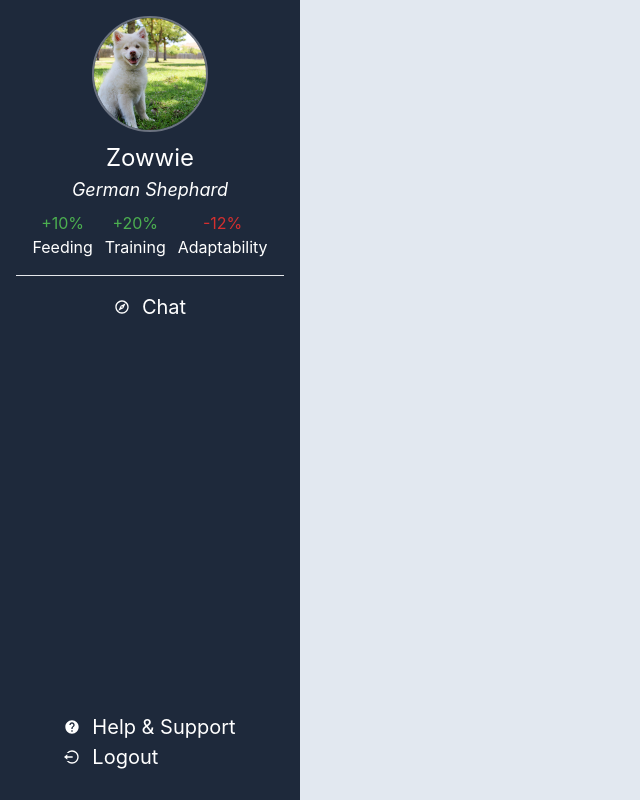
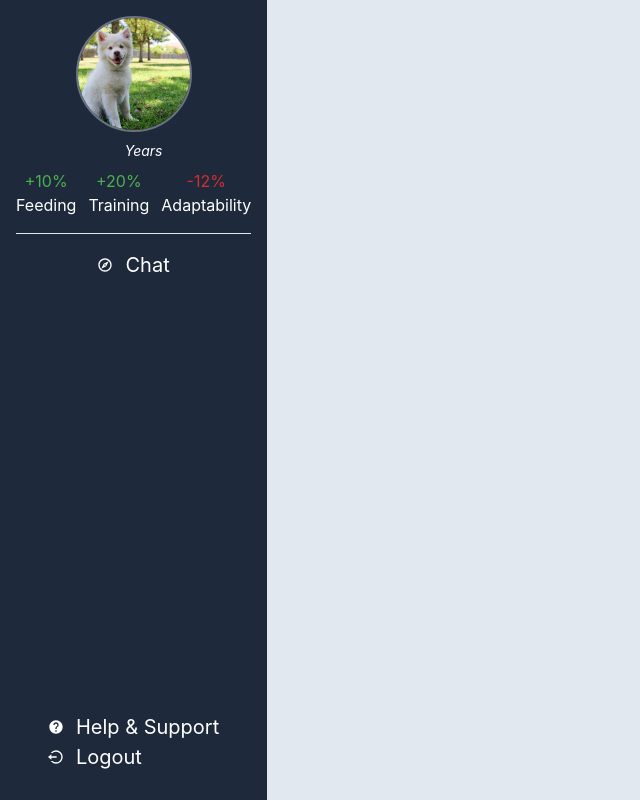
Before and after one commit to Titus210/PetBot, a React (Vite) app in the folder frontend/PetBot/: page /homepage in a window 1280 px wide. Shown: the whole page, without its empty margins (0-640 px from the left). Built offline with nearby package versions, Linux system fonts and the light colour scheme; no server answers.

Commit message:
Feat: Dynamically fetched data

```diff
--- a/frontend/PetBot/src/components/layouts/sidebar/SideBar.tsx
+++ b/frontend/PetBot/src/components/layouts/sidebar/SideBar.tsx
@@ -1,18 +1,10 @@
-import styled from 'styled-components'
+import React, { useState, useEffect } from 'react';
+import styled from 'styled-components';
 import { Link } from 'react-router-dom';
-
-// import icons
-import { MdDashboard, MdOutlineExplore, MdOutlineHelp } from "react-icons/md";
-
-
-import { RiLogoutCircleLine } from 'react-icons/ri'
-
-
-
+import axios from 'axios';
+import { MdDashboard, MdOutlineExplore, MdOutlineHelp } from 'react-icons/md';
+import { RiLogoutCircleLine } from 'react-icons/ri';
 import personProfile from '../../../assets/images/dog.jpg';
-
-
-import './sidebar.css'
 
 const ProfileImage = styled.div`
   background-image: url(${personProfile});
@@ -20,40 +12,55 @@ const ProfileImage = styled.div`
   background-position: center;
 `;
 
+const SideBar: React.FC = () => {
+  const [petData, setPetData] = useState(null);
+  const [error, setError] = useState(null);
 
+  useEffect(() => {
+    const fetchPetData = async () => {
+      try {
+        const response = await axios.get('http://localhost:5000/getpet');
+        setPetData(response.data);
+        setError(null);
+      } catch (error) {
+        setError(error.response.data.error);
+        setPetData(null);
+      }
+    };
 
-const SideBar: React.FC = () => {
+    fetchPetData();
+  }, []);
+
   return (
     <div className="sidebar">
       <div className="flex flex-col  w-full  h-screen relative  bg-slate-800 px-4">
-
-
         {/* User details */}
-        <div className="flex gap-2  flex-col items-center  text-white text-center border-b py-4" >
+        <div className="flex gap-2  flex-col items-center  text-white text-center border-b py-4">
           {/* profile photo */}
           <div className="border-2 border-gray-500 rounded-full">
             <ProfileImage className="bg-pr flex items-center justify-center w-28 h-28 rounded-full" />
           </div>
-          {/* username */}
           <div className=" ">
             {/* name */}
-            <h3 className=" text-2xl">
-              Zowwie
-            </h3>
-            <p className="text-lg italic">German Shephard</p>
+            <h3 className=" text-2xl">{petData?.petName}</h3>
+            {/* pet details */}
+            <div className="flex gap-5">
+              <p className="text-sm italic">{petData?.petBreed}</p>
+              <p className="text-sm italic">{petData?.petAge} Years</p>
+            </div>
           </div>
           {/* account stats */}
           <div className="flex gap-3">
             <div className="">
-              <p className='text-green'>+10%</p>
+              <p className="text-green">+10%</p>
               <p> Feeding</p>
             </div>
             <div className="">
-              <p className='text-green'>+20%</p>
+              <p className="text-green">+20%</p>
               <p> Training</p>
             </div>
             <div className="">
-              <p className='text-red'>-12%</p>
+              <p className="text-red">-12%</p>
               <p> Adaptability</p>
             </div>
           </div>
@@ -62,17 +69,14 @@ const SideBar: React.FC = () => {
         {/*  navigation */}
         <div className="py-4 flex flex-col self-center items-center gap-4  text-white ">
           <div className="flex flex-col gap-4">
-
-
             <div className="flex gap-3 items-center">
-              <p><MdOutlineExplore /></p>
-              <Link to='chat'>
-                <p className="text-xl  bold">
-                  Chat
-                </p>
+              <p>
+                <MdOutlineExplore />
+              </p>
+              <Link to="chat">
+                <p className="text-xl  bold">Chat</p>
               </Link>
             </div>
-
           </div>
         </div>
 
@@ -80,20 +84,20 @@ const SideBar: React.FC = () => {
         <div className="py-4 flex flex-col items-center gap-4 right-0 left-0 text-white absolute  bottom-3">
           <div className="items-start flex flex-col">
             <div className="flex gap-3 items-center ">
-              <p><MdOutlineHelp /></p>
-              <Link to='help-support'>
-                <p className="text-xl  bold">
-                  Help & Support
-                </p>
+              <p>
+                <MdOutlineHelp />
+              </p>
+              <Link to="help-support">
+                <p className="text-xl  bold">Help & Support</p>
               </Link>
             </div>
 
             <div className="flex gap-3 items-center ">
-              <p><RiLogoutCircleLine /></p>
-              <Link to='logout'>
-                <p className="text-xl  bold">
-                  Logout
-                </p>
+              <p>
+                <RiLogoutCircleLine />
+              </p>
+              <Link to="logout">
+                <p className="text-xl  bold">Logout</p>
               </Link>
             </div>
           </div>
```
